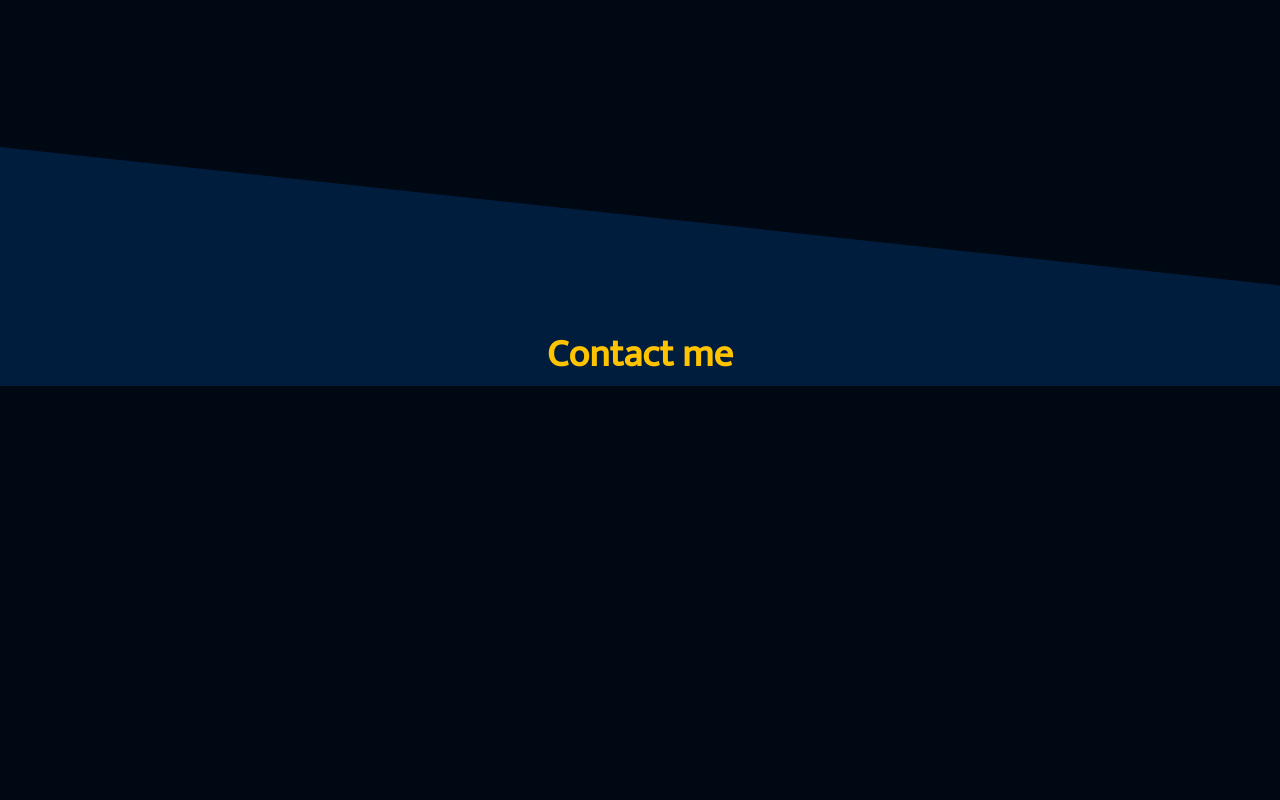
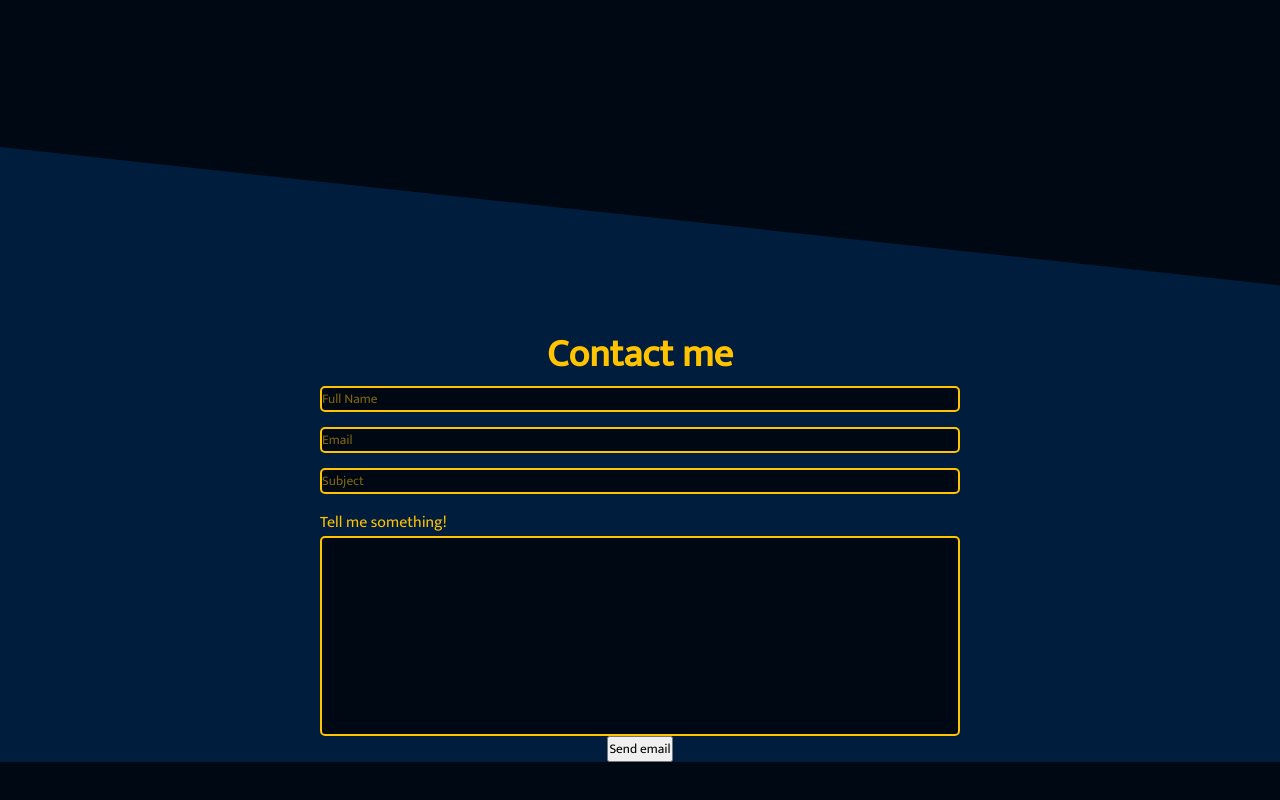
Before and after one commit to Unai78o/HowToCode, a plain HTML site: page Portfolio/index.html in a window 1280 px wide. Shown: the part 4242-5042 px from the top of the page. Before the commit the page ends 4828 px from the top, so only its background shows below. Drawn offline with nearby package versions, Linux system fonts and the light colour scheme; a web font is replaced by a local one.

Commit message:
Add files via upload

```diff
--- a/Portfolio/index.html
+++ b/Portfolio/index.html
@@ -123,7 +123,14 @@
             </svg>
         </div>
         <h2>Contact me</h2>
-
+        <form action="process_form.php" method="POST" target="_blank">
+            <input type="text" name="fname" class="form-input form-input-small" placeholder="Full Name">
+            <input type="text" name="email" class="form-input form-input-small" placeholder="Email">
+            <input type="text" name="subject" class="form-input form-input-small" placeholder="Subject">
+            <label for="message">Tell me something!</label>
+            <textarea id="message" name="message" class="form-input form-input-big"></textarea>
+            <input type="submit" value="Send email">
+        </form>
     </section>
     <div class="socials">
         <a href="https://github.com/Unai78o" target="_blank" class="icon github-icon"><i class="fa-brands fa-github fa-fw"></i></a>
--- a/Portfolio/style.css
+++ b/Portfolio/style.css
@@ -456,6 +456,47 @@ header {
     font-size: 3vmax;
 }
 
+#contact form {
+    display: flex;
+    flex-direction: column;
+    align-items: center;
+    color: rgb(var(--main-color));
+}
+
+#contact .form-input {
+    border-radius: 5px;
+    outline: none;
+    border: solid 2px rgb(var(--main-color));
+    background-color: rgba(var(--bg-color, .25));
+    color: rgb(var(--main-color));
+}
+
+#contact .form-input::placeholder {
+    color: rgba(var(--main-color), .5);
+    opacity: 1;
+}
+
+#contact .form-input-small {
+    margin-bottom: 15px;
+    width: 50%;
+}
+
+#contact .form-input-big {
+    width: 50%;
+    height: 200px;
+}
+
+#contact label {
+    width: 50%;
+}
+
+#contact textarea {
+    width: 50%;
+    resize: none;
+}
+
+
+
 @media screen and (max-width: 600px) {
     .socials {
         position: fixed;
```
Also changed, not shown: Portfolio/svg/logo.svg, 1 other file.
